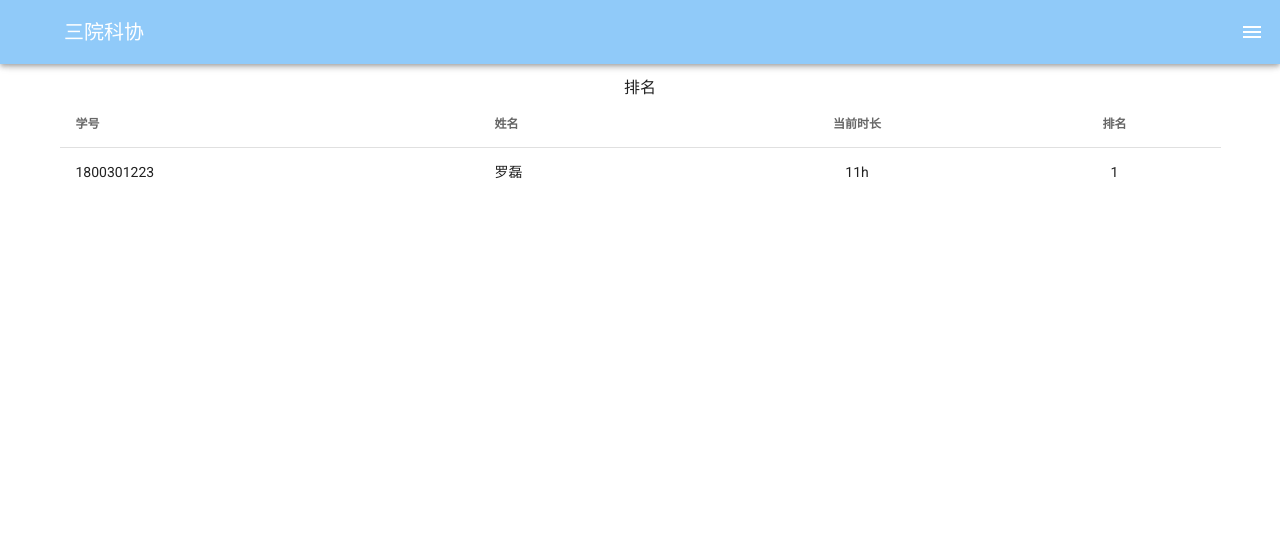
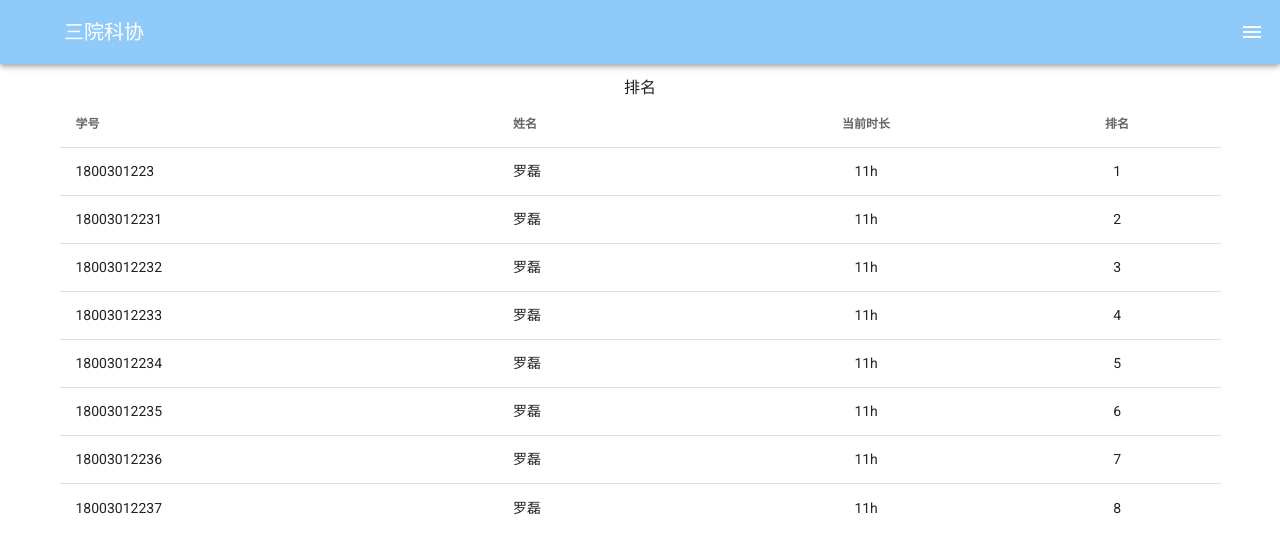
Before and after one commit to luolei200820/kexie-qiandao, a Vue app: page /#/rank in a window 1280 px wide. Shown: the top 552 px of the page. Built offline with nearby package versions, Linux system fonts and the light colour scheme.

Commit message:
update dependences and little modify

```diff
--- a/src/router/index.js
+++ b/src/router/index.js
@@ -13,7 +13,7 @@ const routes = [
   {
     path: '/rank',
     name: 'Rank',
-    component: () => import('../views/Rank.vue')
+    component: () => import(/* webpackChunkName: "rank" */'../views/Rank.vue')
   },
   {
     path: '/about',
--- a/src/views/About.vue
+++ b/src/views/About.vue
@@ -1,8 +1,12 @@
 <template>
-  <div class="about">
-    <h1>This is an about page</h1>
-    <p v-if="student.isLogin">Welcome {{student.name}}</p>
-  </div>
+  <v-container>
+    <v-row>
+      <v-col cols="12">
+        <h1>This is an about page</h1>
+        <p v-if="student.isLogin">Welcome {{student.name}}</p>
+      </v-col>
+    </v-row>
+  </v-container>
 </template>
 
 <script>
--- a/src/views/Home.vue
+++ b/src/views/Home.vue
@@ -1,11 +1,11 @@
 <template>
-  <v-container fluid>
+  <v-container>
     <v-row>
       <v-col cols="12" v-if="allDisabled">
         <v-alert type="warning">现在不是上班时间</v-alert>
       </v-col>
       <v-col cols="12" v-if="student.isLogin">
-        <v-alert type="success" prominent :icon="mdiCheckCircle">
+        <v-alert type="success" dense :icon="mdiCheckCircle">
           <h3>已签到</h3>
           <p class="mb-0">学号：{{student.id}}</p>
           <p class="mb-0">姓名：{{student.name}}</p>
@@ -376,11 +376,10 @@ export default {
     }
   },
   beforeMount() {
-    //get id from localStorage
-    this.inputId = localStorage.getItem("id");
-
     if (this.checkTimeVaild()) {
       this.allDisabled = false;
+      //get id from localStorage
+      this.inputId = localStorage.getItem("id");
 
       //console.log(`check ${this.inputId} login?`);
       var res = {
--- a/src/views/Rank.vue
+++ b/src/views/Rank.vue
@@ -51,13 +51,55 @@ export default {
             name: "罗磊",
             time: "11h",
             rank: 1
+          },
+          {
+            id: "18003012231",
+            name: "罗磊",
+            time: "11h",
+            rank: 2
+          },
+          {
+            id: "18003012232",
+            name: "罗磊",
+            time: "11h",
+            rank: 3
+          },
+          {
+            id: "18003012233",
+            name: "罗磊",
+            time: "11h",
+            rank: 4
+          },
+          {
+            id: "18003012234",
+            name: "罗磊",
+            time: "11h",
+            rank: 5
+          },
+          {
+            id: "18003012235",
+            name: "罗磊",
+            time: "11h",
+            rank: 6
+          },
+          {
+            id: "18003012236",
+            name: "罗磊",
+            time: "11h",
+            rank: 7
+          },
+          {
+            id: "18003012237",
+            name: "罗磊",
+            time: "11h",
+            rank: 8
           }
         ]
       }
     };
   },
-  beforeMount(){
-      //get rankList
+  beforeMount() {
+    //get rankList
   }
 };
 </script>
```
Also changed, not shown: package.json (+4 -4 lines), 1 other file (tests, documents, lock files or other folders).
